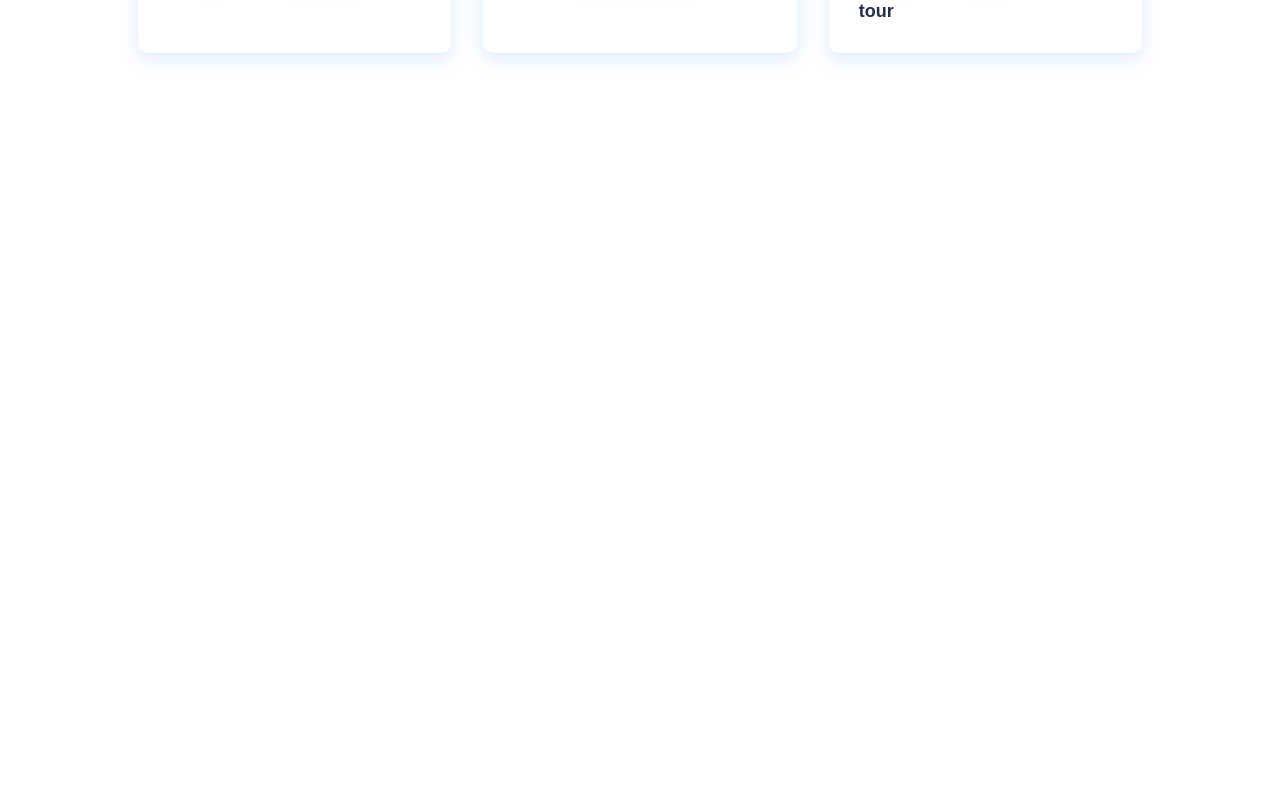
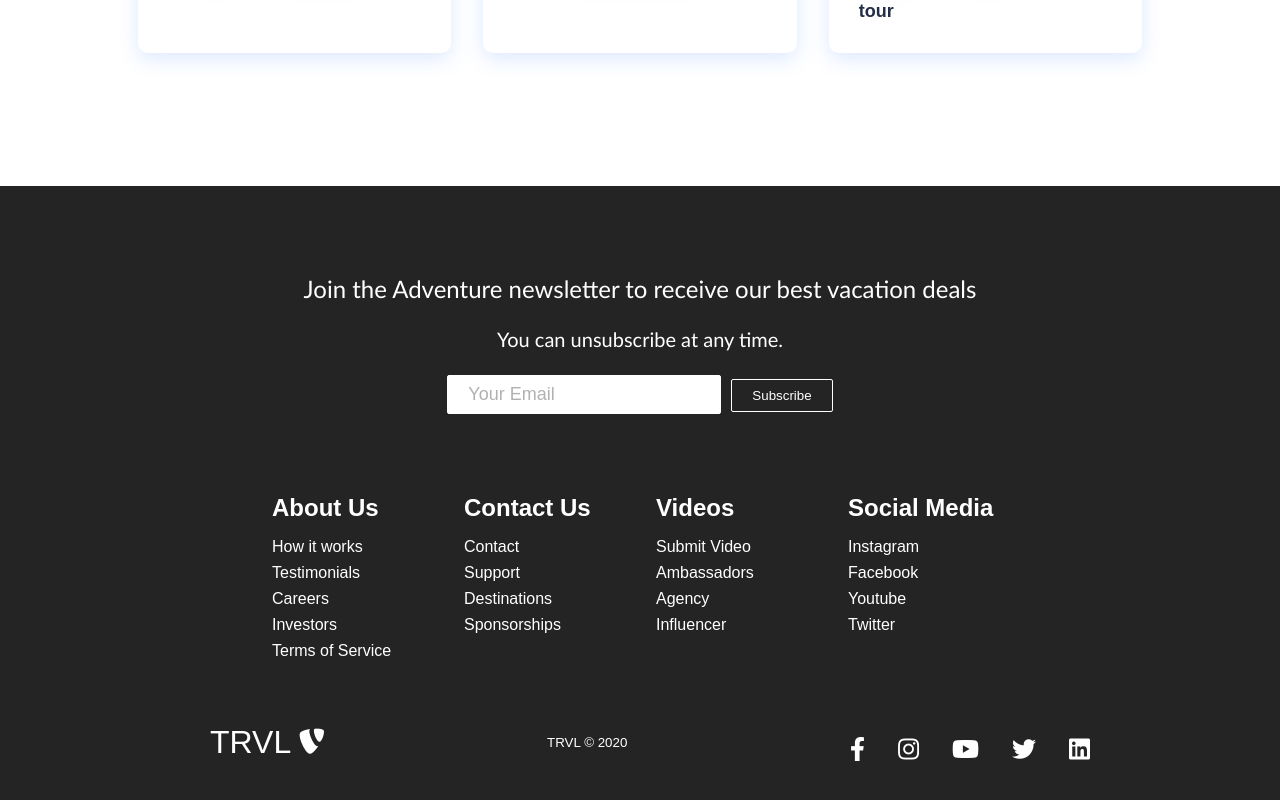
Before and after one commit to KonstOrlov/Travel_Website, a React (Create React App) app: page / in a window 1280 px wide. Shown: the part 1758-2558 px from the top of the page. Before the commit the page ends 1944 px from the top, so only its background shows below. Built offline with nearby package versions, Linux system fonts and the light colour scheme.

Commit message:
created footer

```diff
--- /dev/null
+++ b/src/components/Footer.css
@@ -0,0 +1,163 @@
+.footer-container {
+  background-color: #242424;
+  padding: 4rem 0 2rem 0;
+  display: flex;
+  flex-direction: column;
+  justify-content: center;
+  align-items: center;
+}
+
+.footer-subscription {
+  display: flex;
+  flex-direction: column;
+  justify-content: center;
+  align-items: center;
+  text-align: center;
+
+  margin-bottom: 24px;
+  padding: 24px;
+  color: #fff;
+}
+
+.footer-subscription > p {
+  font-family: 'Trebuchet MS', 'Lucida Sans Unicode', 'Lucida Grande',
+  'Lucida Sans', Arial, sans-serif;
+}
+
+.footer-subscription-heading {
+  margin-bottom: 24px;
+  font-size: 24px;
+}
+
+.footer-subscription-text {
+  margin-bottom: 24px;
+  font-size: 20px;
+}
+
+.footer-input {
+  padding: 8px 20px;
+  border-radius: 2px;
+  margin-right: 10px;
+  outline: none;
+  border: none;
+  font-size: 18px;
+  margin-bottom: 16px;
+  border: 1px solid #fff;
+}
+
+.footer-links {
+  width: 100%;
+  max-width: 1000px;
+  display: flex;
+  justify-content: center;
+}
+
+.footer-link-wrapper {
+  display: flex;
+}
+
+.footer-link-items {
+  display: flex;
+  flex-direction: column;
+  align-items: flex-start;
+  margin: 16px;
+  text-align: left;
+  width: 160px;
+  box-sizing: border-box;
+}
+
+.footer-link-items h2 {
+  margin-bottom: 16px;
+}
+
+.footer-link-items > h2 {
+  color: #fff;
+}
+
+.footer-link-items a {
+  color: #fff;
+  text-decoration: none;
+  margin-bottom: 0.5rem;
+}
+
+.footer-link-items a:hover {
+  color: #e9e9e9;
+  transition: 0.3s ease-out;
+}
+
+.footer-email-form h2 {
+  margin-bottom: 2rem;
+}
+
+.footer-input::placeholder {
+  color: #b1b1b1;
+}
+
+/* Social Icons */
+.social-icon-link {
+  color: #fff;
+  font-size: 24px;
+}
+
+.social-media {
+  max-width: 1000px;
+  width: 100%;
+}
+
+.social-media-wrap {
+  display: flex;
+  justify-content: space-between;
+  align-items: center;
+  width: 90%;
+  max-width: 1000px;
+  margin: 40px auto 0 auto;
+}
+
+.social-icons {
+  display: flex;
+  justify-content: space-between;
+  align-items: center;
+  width: 240px;
+}
+
+.social-logo {
+  color: #fff;
+  justify-self: start;
+  margin-left: 20px;
+  cursor: pointer;
+  text-decoration: none;
+  font-size: 2rem;
+  display: flex;
+  align-items: center;
+  margin-bottom: 16px;
+}
+
+.website-rights {
+  color: #fff;
+  margin-bottom: 16px;
+}
+
+@media screen and (max-width: 820px) {
+  .footer-links {
+    padding-top: 2rem;
+  }
+
+  .footer-input {
+    width: 100%;
+  }
+
+  .btn {
+    width: 100%;
+  }
+
+  .footer-link-wrapper {
+    flex-direction: column;
+  }
+
+  .social-media-wrap {
+    flex-direction: column;
+  }
+}
+
+@media screen and (max-width: 768px) {
+}
--- /dev/null
+++ b/src/components/Footer.js
@@ -0,0 +1,118 @@
+import React from "react";
+import Button from "./Button.js";
+import {Link} from "react-router-dom";
+
+import "./Footer.css"
+
+function Footer() {
+  return (
+    <div className="footer-container" >
+      <section className="footer-subscription" >
+        <p className="footer-subscription-heading" >
+          Join the Adventure newsletter to receive our best vacation deals
+        </p >
+        <p className="footer-subscription-text" >
+          You can unsubscribe at any time.
+        </p >
+        <div className="input-areas" >
+          <form >
+            <input type="email" name="email" className="footer-input" placeholder="Your Email" autoComplete="off"/>
+            <Button buttonStyle="btn--outline" >
+              Subscribe
+            </Button >
+          </form >
+        </div >
+      </section >
+      <div className="footer-links" >
+        <div className="footer-link-wrapper" >
+          <div className="footer-link-items" >
+            <h2 >About Us</h2 >
+            <Link to="/sign-up" >How it works</Link >
+            <Link to="/" >Testimonials</Link >
+            <Link to="/" >Careers</Link >
+            <Link to="/" >Investors</Link >
+            <Link to="/" >Terms of Service</Link >
+          </div >
+          <div className="footer-link-items" >
+            <h2 >Contact Us</h2 >
+            <Link to="/" >Contact</Link >
+            <Link to="/" >Support</Link >
+            <Link to="/" >Destinations</Link >
+            <Link to="/" >Sponsorships</Link >
+          </div >
+        </div >
+        <div className="footer-link-wrapper" >
+          <div className="footer-link-items" >
+            <h2 >Videos</h2 >
+            <Link to="/" >Submit Video</Link >
+            <Link to="/" >Ambassadors</Link >
+            <Link to="/" >Agency</Link >
+            <Link to="/" >Influencer</Link >
+          </div >
+          <div className="footer-link-items" >
+            <h2 >Social Media</h2 >
+            <Link to="/" >Instagram</Link >
+            <Link to="/" >Facebook</Link >
+            <Link to="/" >Youtube</Link >
+            <Link to="/" >Twitter</Link >
+          </div >
+        </div >
+      </div >
+      <section className="social-media" >
+        <div className="social-media-wrap" >
+          <div className="footer-logo" >
+            <Link to="/" className="social-logo" >
+              TRVL
+              <i className="fab fa-typo3" />
+            </Link >
+          </div >
+          <small className="website-rights" >TRVL © 2020</small >
+          <div className="social-icons" >
+            <Link
+              className="social-icon-link facebook"
+              to="/"
+              target="_blank"
+              aria-label="Facebook"
+            >
+              <i className="fab fa-facebook-f" />
+            </Link >
+            <Link
+              className="social-icon-link instagram"
+              to="/"
+              target="_blank"
+              aria-label="Instagram"
+            >
+              <i className="fab fa-instagram" />
+            </Link >
+            <Link
+              className="social-icon-link youtube"
+              to="/"
+              target="_blank"
+              aria-label="Youtube"
+            >
+              <i className="fab fa-youtube" />
+            </Link >
+            <Link
+              className="social-icon-link twitter"
+              to="/"
+              target="_blank"
+              aria-label="Twitter"
+            >
+              <i className="fab fa-twitter" />
+            </Link >
+            <Link
+              className="social-icon-link twitter"
+              to="/"
+              target="_blank"
+              aria-label="LinkedIn"
+            >
+              <i className="fab fa-linkedin" />
+            </Link >
+          </div >
+        </div >
+      </section >
+    </div >
+  );
+}
+
+export default Footer;
--- a/src/components/pages/Home.js
+++ b/src/components/pages/Home.js
@@ -2,12 +2,14 @@
 import "../../App.css";
 import HeroSection from "../HeroSection";
 import Cards from "../Cards.js";
+import Footer from "../Footer.js";
 
 function Home() {
   return (
     <>
       <HeroSection />
       <Cards/>
+      <Footer/>
     </>
   );
 }
```
